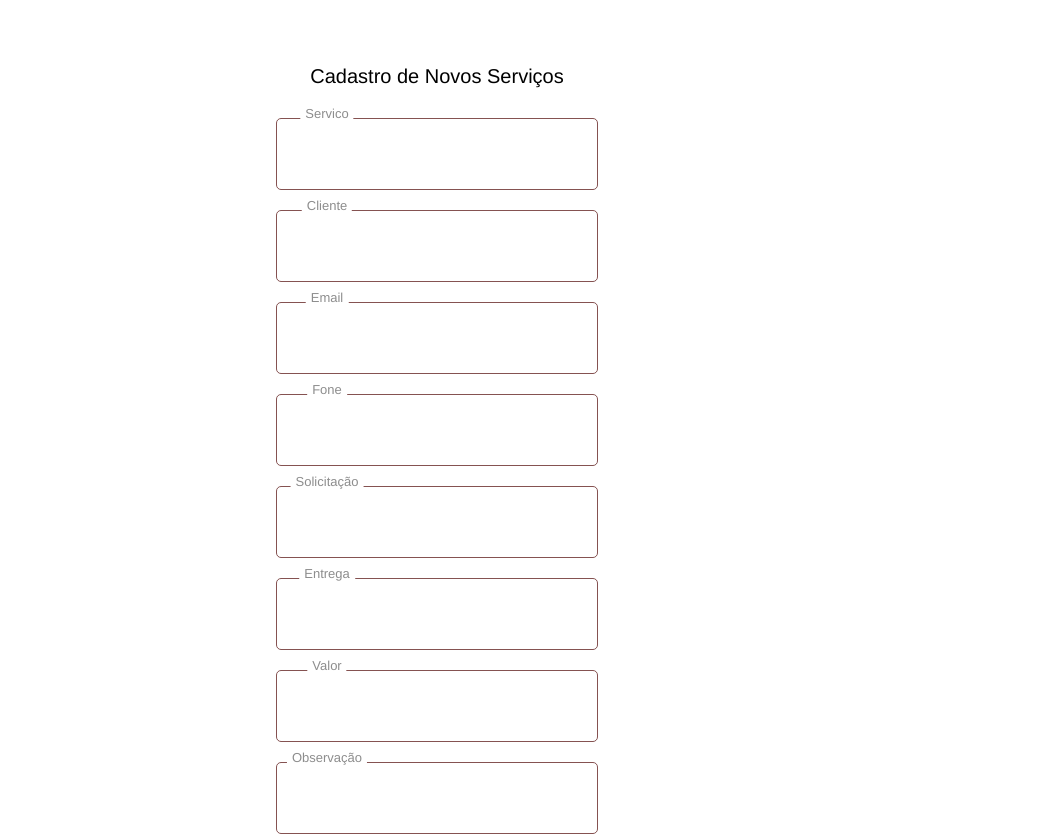
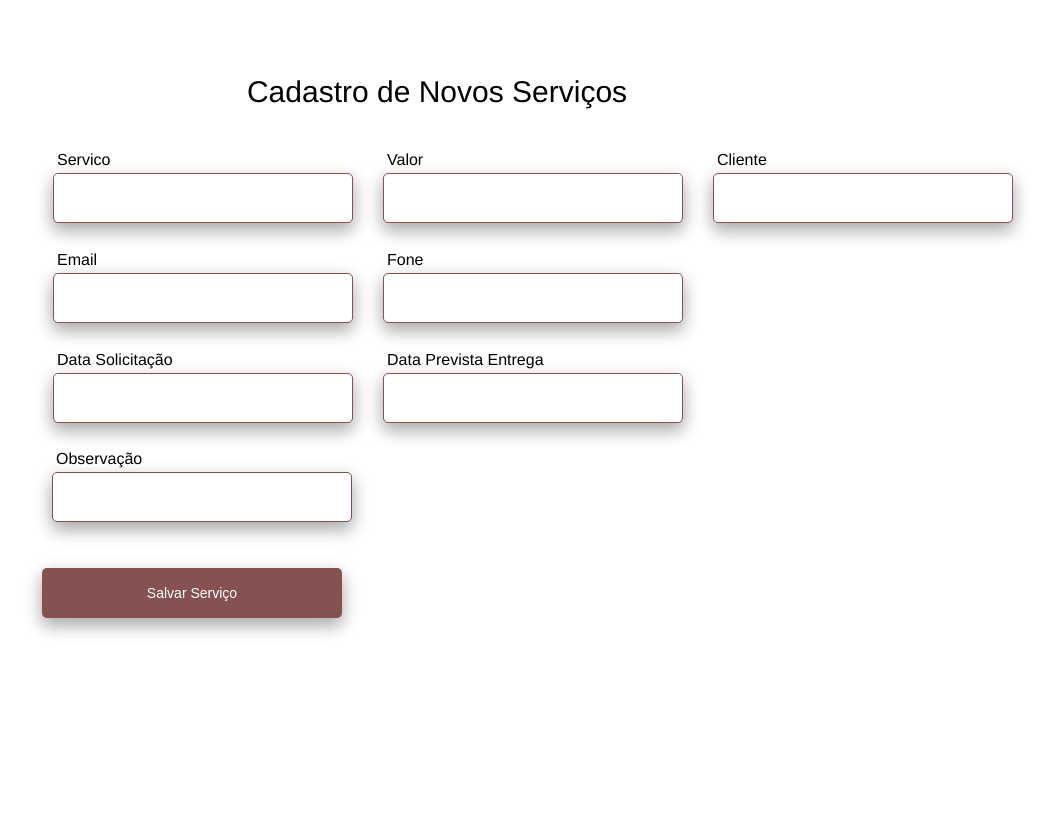
Before and after one commit to mhnegrao/small-trade-app, a React (Create React App) app: page /servico-cad in a window 1280 px wide. Shown: the top 836 px of the page, without its empty margins (203-1257 px from the left). After the commit the page ends 800 px from the top, so only its background shows below. Built offline with nearby package versions, Linux system fonts and the light colour scheme.

Commit message:
Feature Serviços - diagramação

```diff
--- a/src/components/UI-Elements/index.tsx
+++ b/src/components/UI-Elements/index.tsx
@@ -4,11 +4,12 @@ import styled, { StyledFunction as Function } from 'styled-components';
 import { ReactInputMask as InputMask, Props } from 'react-input-mask';
 
 const colorDefault: string = '#000000';
-const backGroundDefault = '#ffffd7';
-interface DefaultProps {
+const backGroundDefault = '#ffffd71';
+interface DefaultProps extends React.InputHTMLAttributes<HTMLInputElement> {
   color?: string;
   hoverColor?: string;
   backgroundColor?: string;
+  label?: string;
   src?: any;
   width?: string;
   height?: string;
@@ -34,17 +35,19 @@ interface InputProps extends React.InputHTMLAttributes<HTMLInputElement> {
 
 const InputGroup = styled.div`
   position: relative;
-  margin: 6px;
+  margin: 10px;
+  label {
+    margin-left: 8px;
+  }
+  input[type=text] {height: 20px;}
 `;
 
 const InputLabel = styled.label`
   color: #8d8d8d;
-  position: absolute;
-  top: 27px;
-  left: 55px;
+  position: relative;
+  top: 5px;
+  left: 10px;
   background: #ffffff;
-  transition: 300ms;
-  transform: translate(-50%, -50%);
 `;
 
 export const Container = styled.div`
@@ -53,7 +56,7 @@ export const Container = styled.div`
   flex-direction: column;
   max-width: 800px;
   background-color: #fff;
-  align-items: center;
+  align-items: flex-start;
   margin: 5px auto;
   cursor: default;
   border: 1px;
@@ -66,7 +69,16 @@ export const Container = styled.div`
     flex-direction: row;
   }
 `;
+export const Row =styled.div`
+padding: 1px;
+  display: flex;
+  flex-direction: row;
 
+`;
+export const Col =styled.div`
+padding: 1px;
+  display: flex;
+  flex-direction: column;`;
 export const Button = styled.button<DefaultProps>`
   display: inline-block;
   box-shadow: 0 8px 16px 0 rgba(0, 0, 0, 0.2), 0 6px 20px 0 rgba(0, 0, 0, 0.19);
@@ -84,63 +96,63 @@ export const Button = styled.button<DefaultProps>`
 
   &:hover {
     cursor: pointer;
-    background-color: ${(props) => props.hoverColor || '#4caf50'}; /* Green */
+    background-color: ${(props) => props.hoverColor || '#788879'}; /* Green */
     box-shadow: 0 12px 16px 0 rgba(0, 0, 0, 0.24),
       0 17px 50px 0 rgba(0, 0, 0, 0.19);
     color: white;
   }
 `;
-// const Input = styled.input.attrs<DefaultProps>({})`
-//   box-sizing: border-box;
-//   box-shadow: 0 8px 16px 0 rgba(0, 0, 0, 0.2), 0 6px 20px 0 rgba(0, 0, 0, 0.19);
-//   font-size: ${(props: DefaultProps) => props.fontsize || '16px'};
-//   padding: 2px 5px;
-//   border: 1px solid green;
-//   padding: 0.5em;
-//   margin: 0.5em;
-//   color: ${(props: DefaultProps) => props.color || colorDefault};
-//   background: ${(props: DefaultProps) =>
-//     props.backgroundColor || backGroundDefault};
-//   border-width: ${(props: DefaultProps) => props.border || 'none'};
-//   border-color: ${(props: DefaultProps) => props.borderColor || colorDefault};
-//   border-radius: ${(props: DefaultProps) => props.radius};
-//   width: ${(props: DefaultProps) => props.width};
-//   height: ${(props: DefaultProps) => props.height};
+const InputField = styled.input.attrs<DefaultProps>({})`
+  box-sizing: border-box;
+  box-shadow: 0 8px 16px 0 rgba(0, 0, 0, 0.2), 0 6px 20px 0 rgba(0, 0, 0, 0.19);
+  font-size: ${(props: DefaultProps) => props.fontsize || '16px'};
+  padding: 2px 5px;
+  border: 1px solid green;
+  padding: 0.5em;
+  margin: 1px;
+  color: ${(props: DefaultProps) => props.color || colorDefault};
+  background: ${(props: DefaultProps) =>
+    props.backgroundColor || backGroundDefault};
+  border-width: ${(props: DefaultProps) => props.border || 'none'};
+  border-color: ${(props: DefaultProps) => props.borderColor || colorDefault};
+  border-radius: ${(props: DefaultProps) => props.radius};
+  width: ${(props: DefaultProps) => props.width};
+  height: ${(props: DefaultProps) => props.height || '15px'};
 
-//   &:hover {
-//     cursor: text;
-//     background-color: ${(props) => props.hoverColor || '#4caf50'}; /* Green */
-//     box-shadow: 0 12px 16px 0 rgba(0, 0, 0, 0.24),
-//       0 17px 50px 0 rgba(0, 0, 0, 0.19);
+  &:hover {
+    cursor: text;
+    background-color: ${(props) => props.hoverColor || '#d4d8d4'}; /* Green */
+    box-shadow: 0 12px 16px 0 rgba(0, 0, 0, 0.24),
+      0 17px 50px 0 rgba(0, 0, 0, 0.19);
+  }
+`;
+
+// const InputField = styled.input`
+//   outline: none;
+//   padding: 5px;
+//   border: 1px solid #dadce0;
+//   font-size: 14px;
+//   border-radius: 5px;
+
+//   &:focus {
+//     border: 2px solid royalblue;
+//   }
+
+//   &:valid + ${InputLabel} {
+//     top: -1px;
+//     padding: 5px 5px;
+//     font-size: 13px;
+//     color: #8d8d8d;
+//   }
+
+//   &:focus + ${InputLabel} {
+//     top: -1px;
+//     padding: 5px 5px;
+//     font-size: 14px;
+//     color: royalblue;
+//     transition: 300ms;
 //   }
 // `;
-
-const InputField = styled.input`
-  outline: none;
-  padding: 5px;
-  border: 1px solid #dadce0;
-  font-size: 14px;
-  border-radius: 5px;
-
-  &:focus {
-    border: 2px solid royalblue;
-  }
-
-  &:valid + ${InputLabel} {
-    top: -1px;
-    padding: 5px 5px;
-    font-size: 13px;
-    color: #8d8d8d;
-  }
-
-  &:focus + ${InputLabel} {
-    top: -1px;
-    padding: 5px 5px;
-    font-size: 14px;
-    color: royalblue;
-    transition: 300ms;
-  }
-`;
 const InputContainer = styled.div`
   display: flex;
   flex-direction: column;
@@ -168,12 +180,14 @@ const InputContainer = styled.div`
 `;
 
 // @ts-ignore
-export const Input: React.FC<InputProps> = ({ id, label, name, ...rest }) => {
+export const Input: React.FC<DefaultProps> = ({ id, label, name, ...rest }) => {
   return (
     <>
       <InputGroup>
+        <p>
+          <label htmlFor={id}>{label}</label>
+        </p>
         <InputField name={name} id={id} {...rest} />
-        <InputLabel htmlFor={id}>{label}</InputLabel>
       </InputGroup>
     </>
   );
@@ -223,10 +237,10 @@ export const Header = styled.div<DefaultProps>`
   padding: 0.5em;
   margin: 0.5em auto;
   color: ${(props) => props.color || colorDefault};
-  /* background-color: ${(props) =>
-    props.backgroundColor || backGroundDefault}; */
+  background-color: ${(props) =>
+    props.backgroundColor || backGroundDefault};
   border: none;
-  font-size: 20px;
+  font-size: 30px;
   width: ${(props) => props.width};
   height: ${(props) => props.height};
 `;
--- a/src/pages/profile/servicos/form/index.tsx
+++ b/src/pages/profile/servicos/form/index.tsx
@@ -5,6 +5,8 @@ import {
   Input,
   Header,
   Container,
+  Col,
+  Row,
 } from '../../../../components/UI-Elements';
 import { ServicoForm } from './sryle';
 
@@ -14,19 +16,41 @@ const ServicoCad = () => {
       <ServicoForm>
         <Container>
           <Header>Cadastro de Novos Serviços</Header>
-          <Input label="Servico" />
-          <Input label="Cliente" />
-          <Input label="Email" />
-          <Input label="Fone" />
-          <Input label="Solicitação" />
-          <Input label="Entrega" />
-          <Input label="Valor" />
-          <Input label="Observação" />
-
-          <Button>Salvar</Button>
+          <Row>
+            <Col>
+              <Input height="20px" label="Servico" />
+            </Col>
+            <Col>
+              <Input label="Valor" />
+            </Col>
+            <Col>
+              <Input label="Cliente" />
+            </Col>
+          </Row>
+          <Row>
+            <Col>
+              <Input label="Email" />
+            </Col>
+            <Col>
+              <Input label="Fone" />
+            </Col>
+          </Row>
+          <Row>
+            <Col>
+              <Input label="Data Solicitação" />
+            </Col>
+            <Col>
+              <Input label="Data Prevista Entrega" />
+            </Col>
+          </Row>
+          <Row>
+            <Input label="Observação" />
+          </Row>
+          <Row>
+            <Button>Salvar Serviço</Button>
+          </Row>
         </Container>
       </ServicoForm>
-      ;
     </>
   );
 };
```
Also changed, not shown: 1 other file (tests, documents, lock files or other folders).
